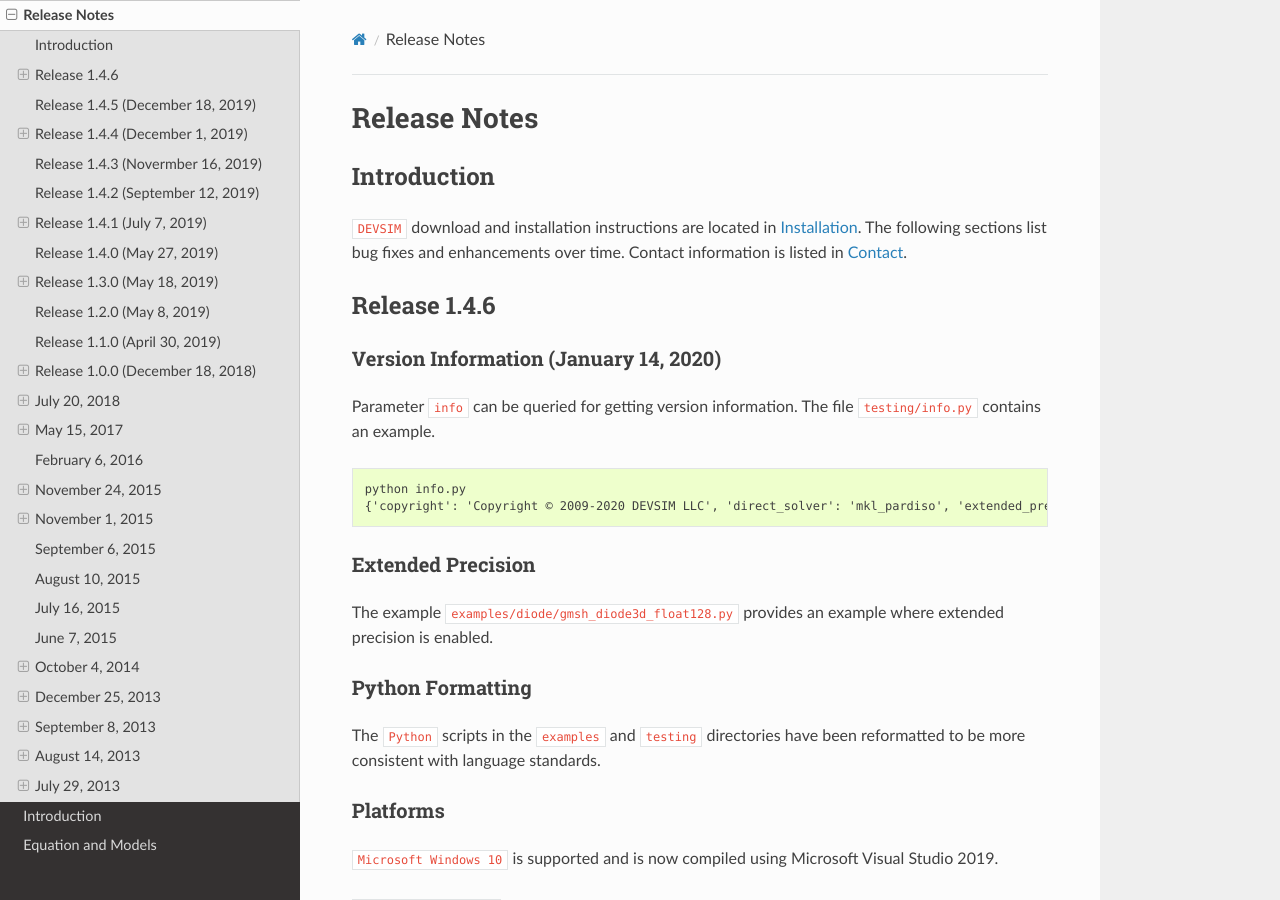
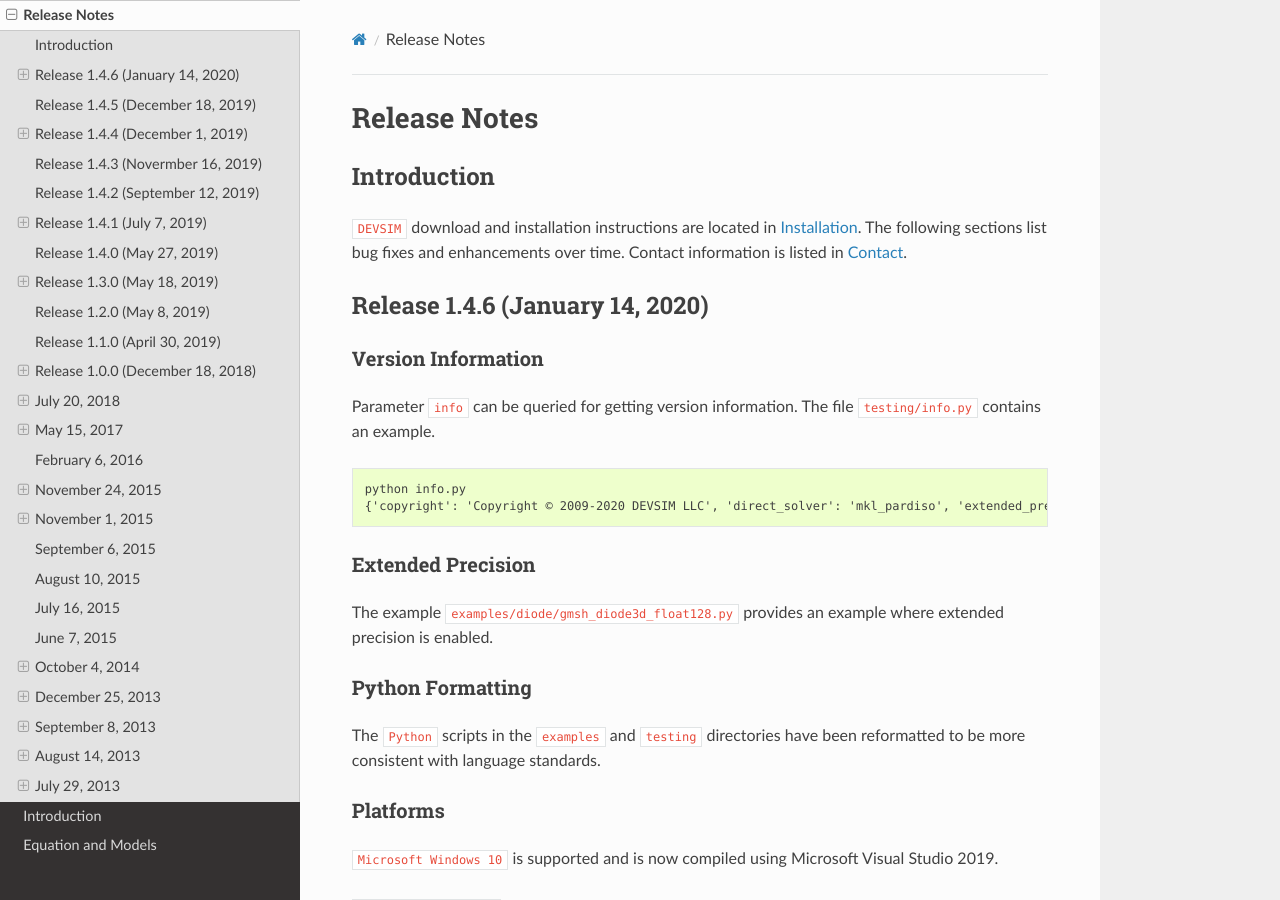
Before and after one commit to devsim/devsim_documentation, a Sphinx documentation site: the page built from sphinx/source/releasenotes.rst, in a window 1280 px wide and 900 px high. Built offline with Sphinx 7.4.7 and the Read the Docs theme 2.0.0, drawn with Linux system fonts in a browser that asks for light colours; cross-references to code outside the pages are shown as plain code.

Commit message:
minor typo

```diff
--- a/sphinx/source/releasenotes.rst
+++ b/sphinx/source/releasenotes.rst
@@ -9,11 +9,11 @@ Introduction
 
 |devsim| download and installation instructions are located in :ref:`sec__installation`.  The following sections list bug fixes and enhancements over time.  Contact information is listed in :ref:`Contact`.
 
-Release 1.4.6
-~~~~~~~~~~~~~
+Release 1.4.6 (January 14, 2020)
+~~~~~~~~~~~~~~~~~~~~~~~~~~~~~~~~
 
-Version Information (January 14, 2020)
-^^^^^^^^^^^^^^^^^^^^^^^^^^^^^^^^^^^^^^
+Version Information
+^^^^^^^^^^^^^^^^^^^
 
 Parameter ``info`` can be queried for getting version information.  The file ``testing/info.py`` contains an example.
 
```
